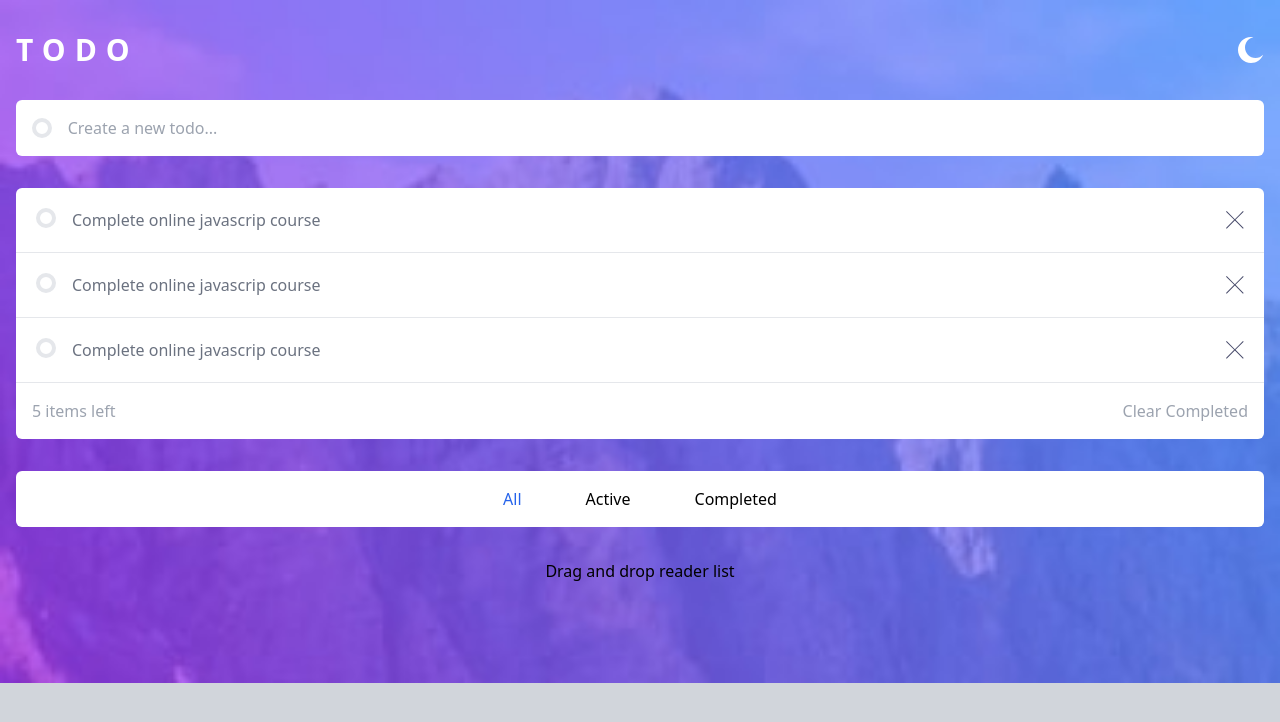
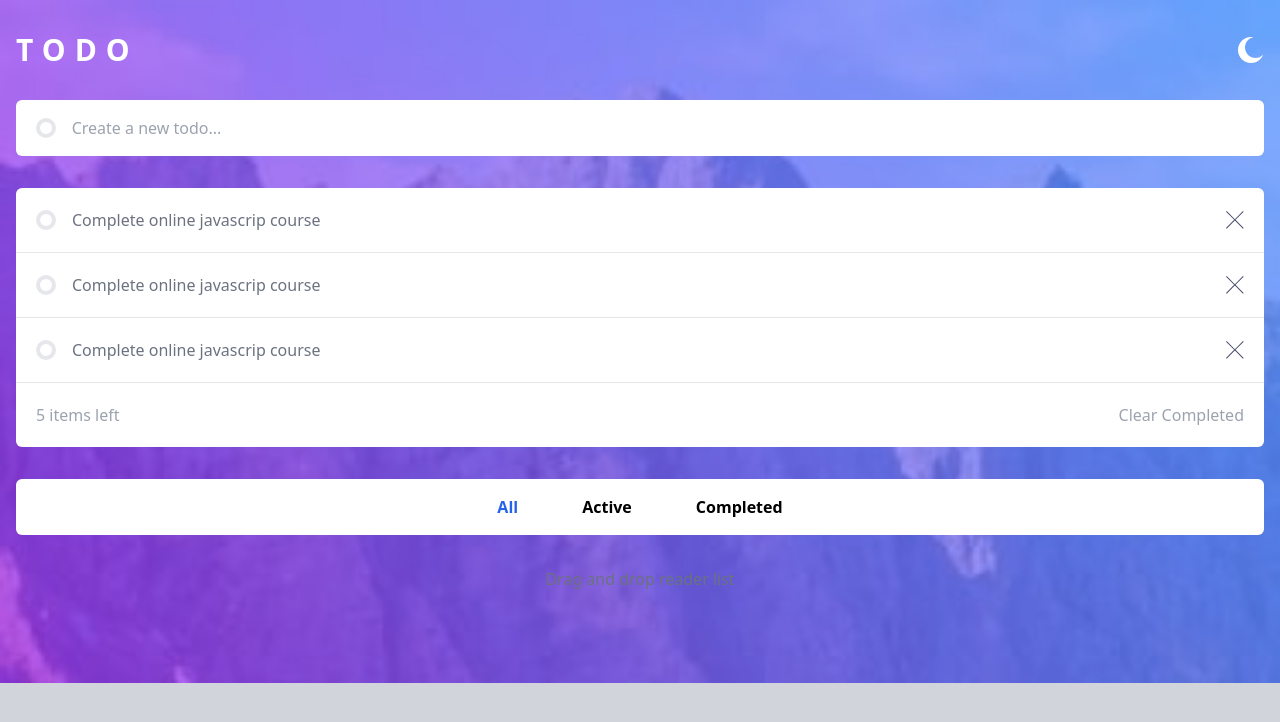
Before and after one commit to dmmtdeveloper/Vite-React-Tailwind-Todo-Frontendmentor, a React (Vite) app: page / in a window 1280 px wide. Shown: the top 722 px of the page. Built offline with nearby package versions, Linux system fonts and the light colour scheme.

Commit message:
Components

```diff
--- a/src/App.jsx
+++ b/src/App.jsx
@@ -1,79 +1,27 @@
-import CrossIcon from "./Components/Icon/CrossIcon";
-import MoonIcon from "./Components/Icon/MoonIcon";
+import Header from "./Components/Header";
+import TodoComputed from "./Components/TodoComputed";
+import TodoCreate from "./Components/TodoCreate";
+import TodoFilter from "./Components/TodoFilter";
+import TodoList from "./Components/TodoList";
 
 const App = () => {
     return (
         <div className=" min-h-screen bg-gray-300 bg-[url('src/assets/images/bg-mobile-light.jpg')] bg-contain bg-no-repeat ">
-            <header className="container mx-auto px-4 pt-8">
-                <div className="flex justify-between">
-                    <h1 className="text-3xl font-semibold uppercase tracking-[0.3em] text-white">
-                        todo
-                    </h1>
-                    <button>
-                        <MoonIcon className="fill-white" />
-                    </button>
-                </div>
-
-                <form className="mt-8 flex items-center gap-4 overflow-hidden rounded-md bg-white py-4 pl-4">
-                    <span className="inline-block h-5 w-5 rounded-full border-4"></span>
-                    <input
-                        className="w-full text-gray-400 outline-none"
-                        type="text"
-                        placeholder="Create a new todo..."
-                    />
-                </form>
-            </header>
+            <Header />
 
             <main className="container mx-auto mt-8 px-4">
-                <div className="rounded-md bg-white [&>article]:p-5">
-                    <article className="flex gap-4 border-b">
-                        <button className="inline-block h-5 w-5 rounded-full border-4"></button>
-                        <p className="grow text-gray-500">
-                            Complete online javascrip course
-                        </p>
-                        <button>
-                            <CrossIcon />
-                        </button>
-                    </article>
+                <TodoCreate />
 
-                    <article className="flex gap-4 border-b">
-                        <button className="inline-block h-5 w-5 rounded-full border-4"></button>
-                        <p className="grow text-gray-500">
-                            Complete online javascrip course
-                        </p>
-                        <button>
-                            <CrossIcon />
-                        </button>
-                    </article>
+                <TodoList />
 
-                    <article className="flex gap-4 border-b">
-                        <button className="inline-block h-5 w-5 rounded-full border-4"></button>
-                        <p className="grow text-gray-500">
-                            Complete online javascrip course
-                        </p>
-                        <button>
-                            <CrossIcon />
-                        </button>
-                    </article>
+                <TodoComputed />
 
-                    <section className="flex justify-between px-4 py-4">
-                        <span className="text-gray-400 ">5 items left</span>
-                        <button className="text-gray-400">
-                            Clear Completed
-                        </button>
-                    </section>
-                </div>
+                <TodoFilter/>
             </main>
 
-            <section className="container mt-8">
-                <div className="mx-4 flex justify-center gap-16 rounded-md bg-white p-4 px-4">
-                    <button className="text-blue-600">All</button>
-                    <button className="hover:text-blue-600">Active</button>
-                    <button className="hover:text-blue-600">Completed</button>
-                </div>
-            </section>
-
-            <p className="mt-8 text-center">Drag and drop reader list</p>
+            <footer className="mt-8 text-center font-medium text-gray-500">
+                Drag and drop reader list
+            </footer>
         </div>
     );
 };
--- /dev/null
+++ b/src/Components/Header.jsx
@@ -0,0 +1,18 @@
+import MoonIcon from "./Icons/MoonIcon";
+
+const Header = () => {
+    return (
+        <header className="container mx-auto px-4 pt-8">
+            <div className="flex justify-between">
+                <h1 className="text-3xl font-semibold uppercase tracking-[0.3em] text-white">
+                    todo
+                </h1>
+                <button>
+                    <MoonIcon className="fill-white" />
+                </button>
+            </div>
+        </header>
+    );
+};
+
+export default Header;
--- /dev/null
+++ b/src/Components/TodoComputed.jsx
@@ -0,0 +1,12 @@
+import React from "react";
+
+const TodoComputed = () => {
+    return (
+        <section className="flex justify-between rounded-b-md bg-white px-5 py-5">
+            <span className="text-gray-400 ">5 items left</span>
+            <button className="text-gray-400">Clear Completed</button>
+        </section>
+    );
+}
+
+export default TodoComputed;
--- /dev/null
+++ b/src/Components/TodoCreate.jsx
@@ -0,0 +1,14 @@
+const TodoCreate = () => {
+    return (
+        <form className="flex items-center gap-4 overflow-hidden rounded-md bg-white py-4 pl-5">
+            <span className="inline-block h-5 w-5 rounded-full border-4"></span>
+            <input
+                className="w-full text-gray-400 outline-none"
+                type="text"
+                placeholder="Create a new todo..."
+            />
+        </form>
+    );
+}
+
+export default TodoCreate;
--- /dev/null
+++ b/src/Components/TodoFilter.jsx
@@ -0,0 +1,19 @@
+import React from "react";
+
+const TodoFilter = () => {
+    return (
+        <section className="container mt-8">
+            <div className="flex justify-center gap-16 rounded-md bg-white p-4 px-4">
+                <button className="font-semibold text-blue-600">All</button>
+                <button className="font-semibold hover:text-blue-600">
+                    Active
+                </button>
+                <button className="font-semibold hover:text-blue-600">
+                    Completed
+                </button>
+            </div>
+        </section>
+    );
+};
+
+export default TodoFilter;
--- /dev/null
+++ b/src/Components/TodoList.jsx
@@ -0,0 +1,38 @@
+import CrossIcon from "./Icons/CrossIcon.jsx";
+const TodoList = () => {
+    return (
+        <div className="mt-8 rounded-t-md bg-white [&>article]:p-5">
+            <article className="flex gap-4 border-b">
+                <button className="my-auto inline-block h-5 w-5 rounded-full border-4"></button>
+                <p className="grow text-gray-500">
+                    Complete online javascrip course
+                </p>
+                <button>
+                    <CrossIcon />
+                </button>
+            </article>
+
+            <article className="flex gap-4 border-b">
+                <button className="my-auto inline-block h-5 w-5 rounded-full border-4"></button>
+                <p className="grow text-gray-500">
+                    Complete online javascrip course
+                </p>
+                <button>
+                    <CrossIcon />
+                </button>
+            </article>
+
+            <article className="flex gap-4 border-b">
+                <button className="my-auto inline-block h-5 w-5 rounded-full border-4"></button>
+                <p className="grow text-gray-500">
+                    Complete online javascrip course
+                </p>
+                <button>
+                    <CrossIcon />
+                </button>
+            </article>
+        </div>
+    );
+};
+
+export default TodoList;
```
Also changed, not shown: src/Components/Icons/CrossIcon.jsx (renamed from src/Components/Icon/CrossIcon.jsx), src/Components/Icons/MoonIcon.jsx (renamed from src/Components/Icon/MoonIcon.jsx).
